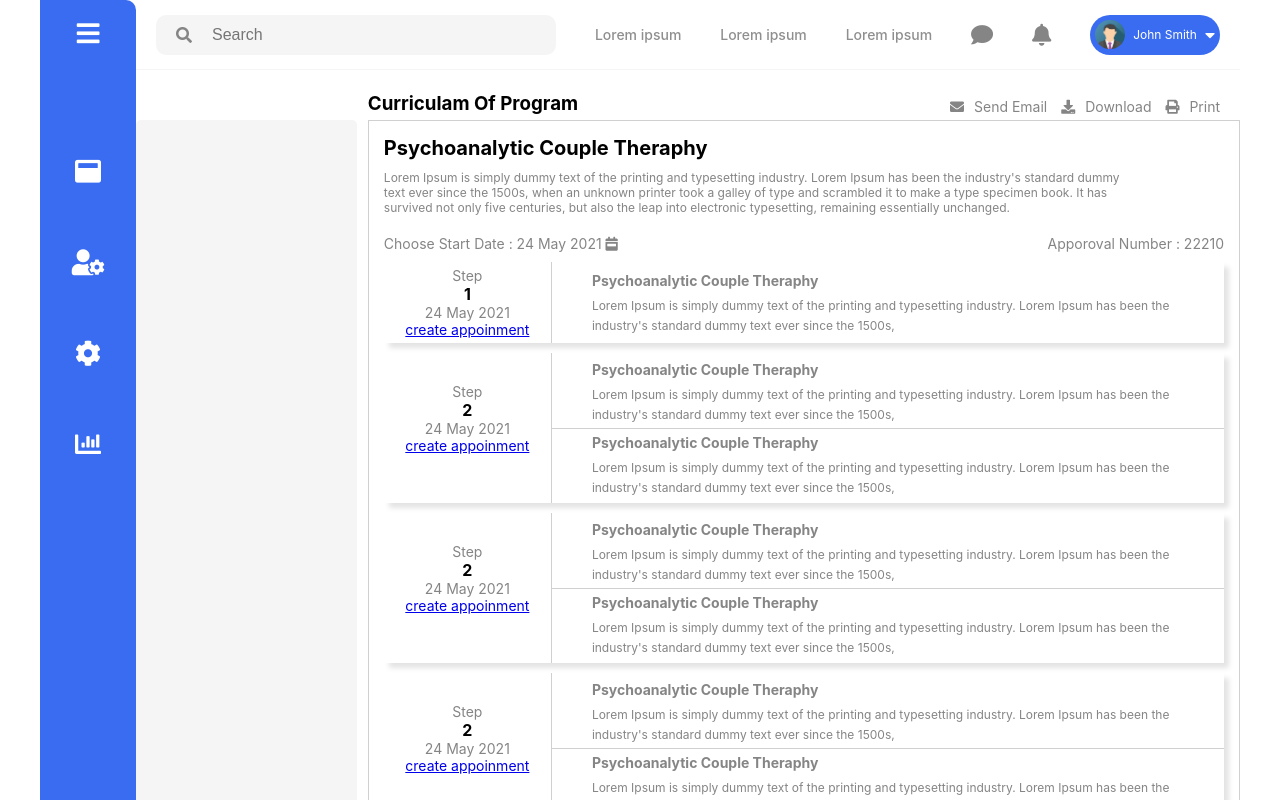
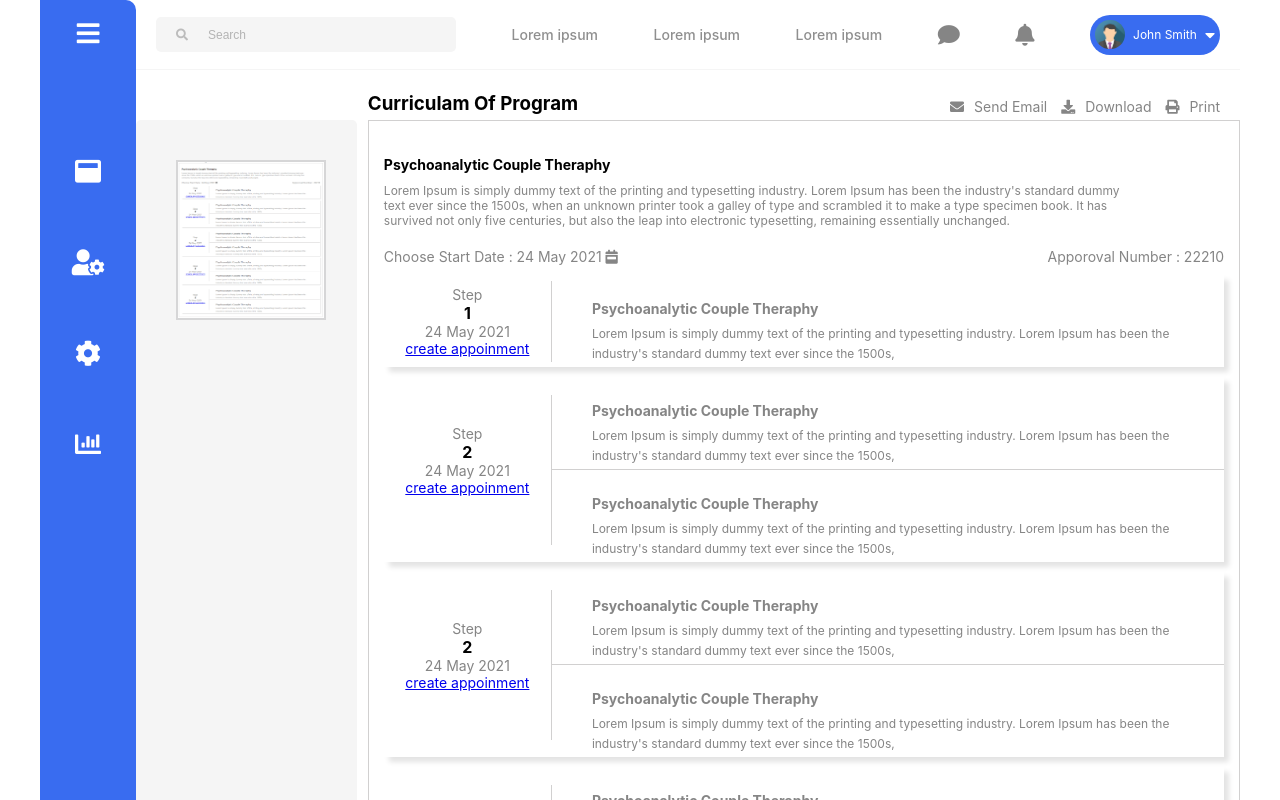
Before and after one commit to adeelrizvi89/digital-waze-test, a React (Create React App) app: page / in a window 1280 px wide. Shown: the top 800 px of the page. Built offline with nearby package versions, Linux system fonts and the light colour scheme; some icons are missing.

Commit message:
add image on leftside

```diff
--- a/src/Components/Section.js
+++ b/src/Components/Section.js
@@ -3,11 +3,14 @@ import Curriculam2Programs from "./Curriculam2Programs";
 import CurriculamContain from "./CurriculamContain";
 import CurriculamHeader from "./CurriculamHeader";
 import CurriculamProgram from "./CurriculamProgram";
+import capture from "../Images/capture.PNG";
 
 const Section = () => {
   return (
     <div className="section">
-      <div className="leftSide"></div>
+      <div className="leftSide">
+        <img src={capture}></img>
+      </div>
       <div className="rightSide">
         <CurriculamHeader />
         <section className="curriculam-container">
--- a/src/index.css
+++ b/src/index.css
@@ -55,9 +55,9 @@ code {
   display: flex;
   align-items: center;
   background-color: #f5f5f5;
-  border-radius: 10px;
-  width: 400px;
-  height: 40px;
+  border-radius: 5px;
+  width: 300px;
+  height: 35px;
   padding: 0px 20px;
 }
 .searchBar input {
@@ -65,10 +65,14 @@ code {
   border: none;
   font-size: 16px;
   background-color: #f5f5f5;
+  font-size: 12px;
+  opacity: 0.5;
 }
 .searchBar .fa-search {
   margin-right: 20px;
   color: #858585;
+  font-size: 12px;
+  opacity: 0.5;
 }
 .user {
   display: flex;
@@ -99,6 +103,12 @@ code {
   background-color: #f5f5f5;
   margin-top: 50px;
   border-radius: 5px;
+}
+.section .leftSide img {
+  width: 150px;
+  height: 160px;
+  margin: 40px;
+  border: 2px solid #d6d6d7;
 }
 .section .rightSide {
   width: 79%;
@@ -134,7 +144,8 @@ code {
   padding: 15px;
 }
 .curriculam-container h4 {
-  font-size: 20px;
+  font-size: 14px;
+  margin-top: 20px;
 }
 .curriculam-text {
   color: #858585;
@@ -190,7 +201,7 @@ code {
 .businessFlow {
   background-color: #e7e9eb;
   height: 200px;
-  margin: 30px 0px 30px 30px;
+  margin: 30px 0px 30px 50px;
   padding: 25px;
   border: 2px solid #d6d6d7;
 }
```
Also changed, not shown: src/Images/capture.PNG (added).
